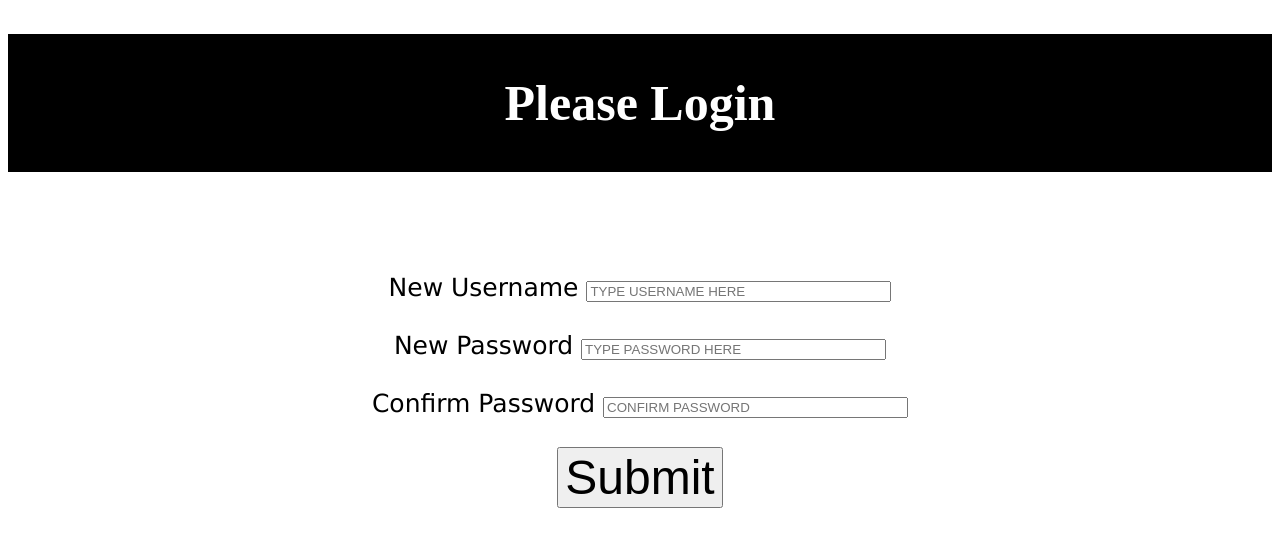
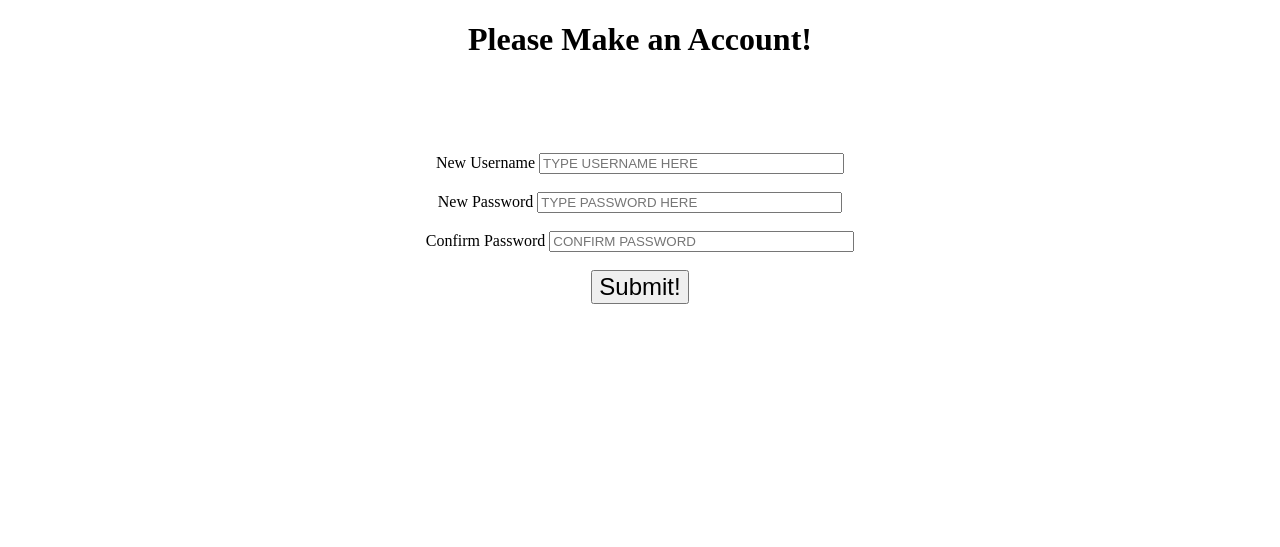
Before and after one commit to EugeneThomas/YALE_Brudder, a Flask app: page /makeaccount in a window 1280 px wide. Shown: the top 547 px of the page. Run offline with Flask 2, Linux system fonts and the light colour scheme.

Commit message:
html and app stuff

```diff
--- a/app.py
+++ b/app.py
@@ -43,6 +43,7 @@ def register():
             return redirect("/")
         else:
             flash('Passwords do not match')
+            return render_template("makeaccount.html")
 
 #woo will check to see the inputted username and password combination match the one on record
 @app.route("/login", methods=["GET","POST"])
--- a/templates/makeaccount.html
+++ b/templates/makeaccount.html
@@ -1,72 +1,29 @@
 <!DOCTYPE html>
 <html>
 <head>
-<title>Login!</title>
-<style>
-body {
-    background-color:white;
-}
-h1 {
-    color: white;
-    background-color: black;
-    padding: 40px;
-    font-size: 50px;
-    text-align: center;
-}
-
-p {
-    font-family: verdana;
-    font-size: 20px;
-    background-color: white;
-    text-align: center;
-    color: black;
-}
-form {
-  font-family: verdana;
-  font-size: 25px;
-  background-color: white;
-  text-align: center;
-  color: black;
-}
-.button{
-    background-color: black;
-    border: 2px solid black;
-    color: white;
-    padding: 16px 32px;
-    text-align: center;
-    font-size: 25px;
-    margin: 4px 2px;
-    cursor: pointer;
-}
-.button:hover{
-    background-color: white;
-    color: black;
-    border: 2px solid black;
-}
-
-</style>
+<title>Make an account!</title>
 </head>
 <body>
-
-<h1><b>Please Login</b></h1>
-<p> <br>
-
+  <center>
+<h1><b>Please Make an Account!</b></h1>
+<br>
+  <font size = "8" color = "red">
   {% with msgs = get_flashed_messages() %}
   {% for msg in msgs %}
   {{msg}}
   {% endfor %}
   {% endwith %}
   {% block content %}
-
+  </font>
 <br>
-<form action="/register" method="POST">
+<form action="/login" method="POST">
 New Username <input type ="text" name = "user" placeholder="TYPE USERNAME HERE" size="35"><BR><br>
 New Password <input type = "password" name = "pass" placeholder="TYPE PASSWORD HERE" size="35"><BR><br>
 Confirm Password <input type = "password" name = "pass2" placeholder="CONFIRM PASSWORD" size="35"><BR><br>
-<button type ="submit" name="submit" value="submit"><font size="8">Submit</font></button><br>
+<button type="submit"><font size="5">Submit!</font></button>
 </form>
 <br><br>
 {% endblock %}
-</p>
+</center>
 </body>
 </html>
```
Also changed, not shown: devlog.txt (+18 -23 lines), templates/landing.html (+0 -12 lines), templates/newblog.html (+17 -0 lines), 1 other file. Lines whose indentation alone changed are shown as unchanged.
